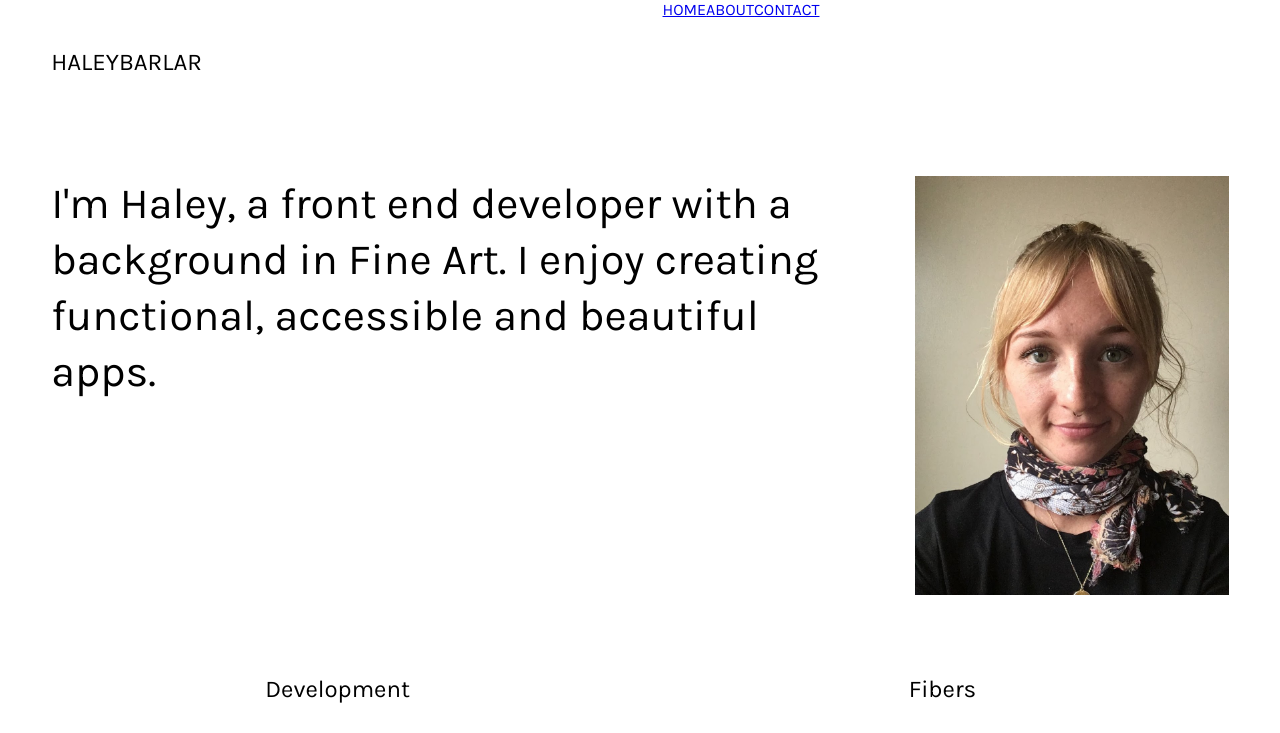
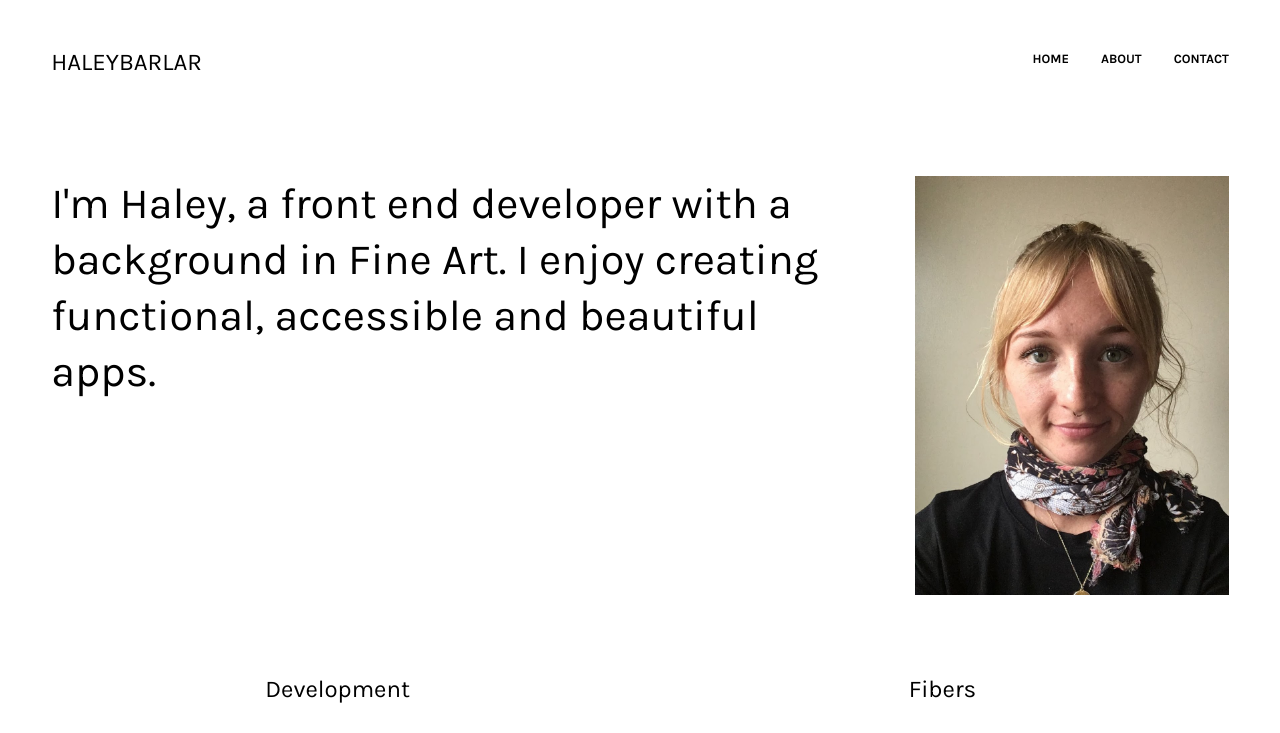
Before and after one commit to haleybarlar/my-portfolio, a React (Create React App) app: page / in a window 1280 px wide. Shown: the top 733 px of the page. Built offline with nearby package versions, Linux system fonts and the light colour scheme.

Commit message:
built up to 992px

```diff
--- a/src/components/Navbar.js
+++ b/src/components/Navbar.js
@@ -14,13 +14,13 @@ class Navbar extends Component {
         <Burger setClicked={this.props.setClicked}/>
         <div className="nav-right">
           <Link to="/">
-            <p>HOME</p>
+            <p className="padding">HOME</p>
           </Link>
           <Link to="/about">
-            <p>ABOUT</p>
+            <p className="padding">ABOUT</p>
           </Link>
           <Link to="/contact">
-            <p>CONTACT</p>
+            <p id="contact">CONTACT</p>
           </Link>
         </div>
       </div>
--- a/src/components/ShowPage.js
+++ b/src/components/ShowPage.js
@@ -16,8 +16,8 @@ class ShowPage extends Component {
   render() {
 
     const opts = {
-      height: '80%',
-      width: '90%',
+      height: 'auto',
+      width: '100%',
     }
 
     let images = (this.props.currentProject.image && this.props.currentProject.image.length > 1 ? this.props.currentProject.image.map(one => <img src={one} alt="" />) :  <div id="youtube"><YouTube videoId={this.props.currentProject.url} opts={opts}/></div>)
--- a/src/css/navbar.scss
+++ b/src/css/navbar.scss
@@ -26,9 +26,31 @@
   .navbar {
     .nav-right {
       display: inline;
+      margin-right: 4%;
+      margin-top: 3rem;
+      float: right;
+
+      a {
+        text-decoration: none;
+      }
 
       p {
         display: inline;
+        color: black;
+        font-weight: 800;
+        font-size: 0.8rem;
+      }
+
+      p:hover {
+        color: grey;
+      }
+
+      .padding {
+        padding: 0 1rem;
+      }
+
+      p#contact {
+        padding-left: 1rem;
       }
     }
   }
--- a/src/css/showpage.scss
+++ b/src/css/showpage.scss
@@ -88,3 +88,23 @@
     }
   }
 }
+
+@media screen and (min-width: 992px) {
+  .show-page {
+    .other-projects {
+      .work {
+        grid-template-columns: 1fr;
+        grid-row-gap: 3rem;
+
+        .one {
+          grid-template-columns: 1fr 1fr 1fr;
+          grid-column-gap: 3rem;
+        }
+
+        img {
+          height: 9.5rem;
+        }
+      }
+    }
+  }
+}
--- a/src/css/work.scss
+++ b/src/css/work.scss
@@ -23,3 +23,12 @@
 
   }
 }
+
+
+@media screen and (min-width: 992px) {
+  .work {
+    img {
+      height: 15.5rem;
+    }
+  }
+}
```
